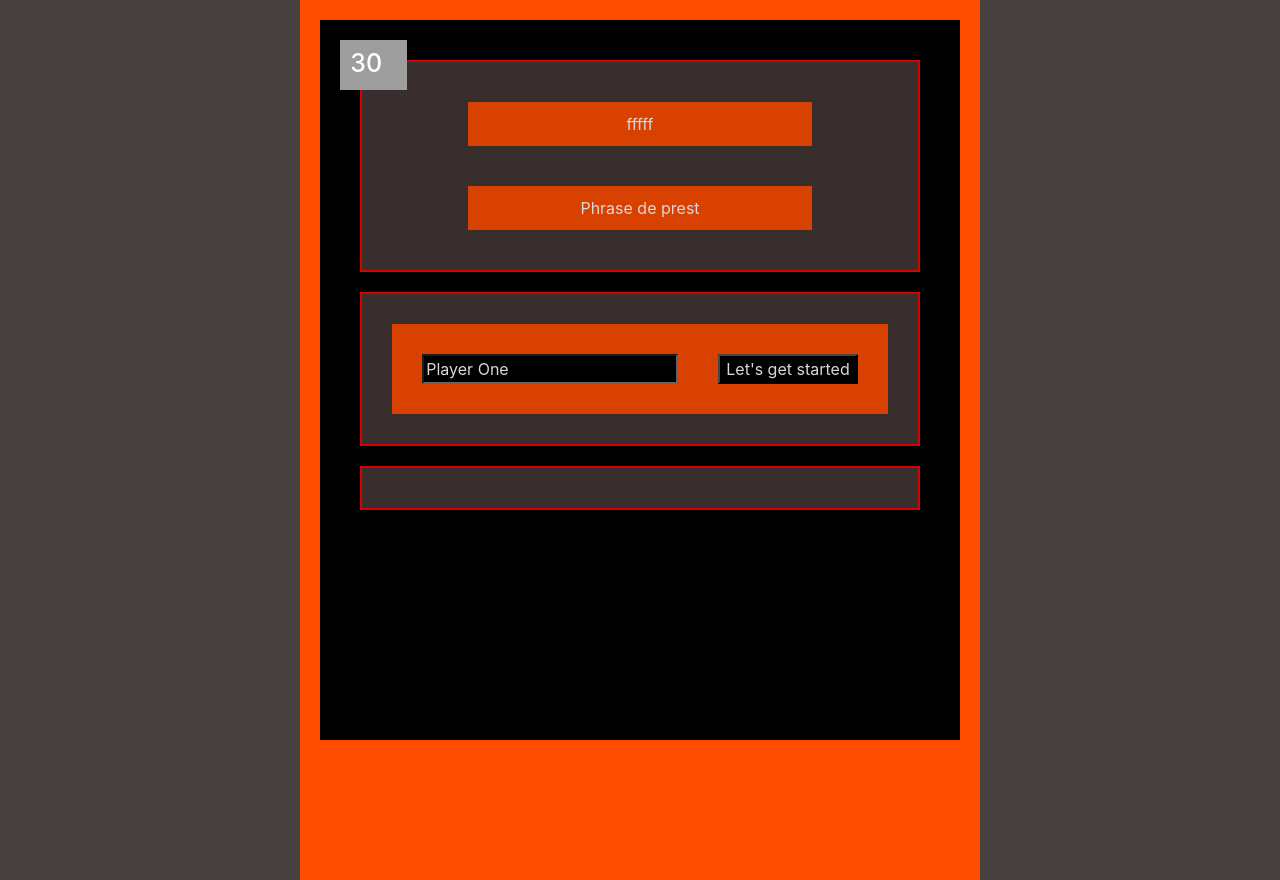
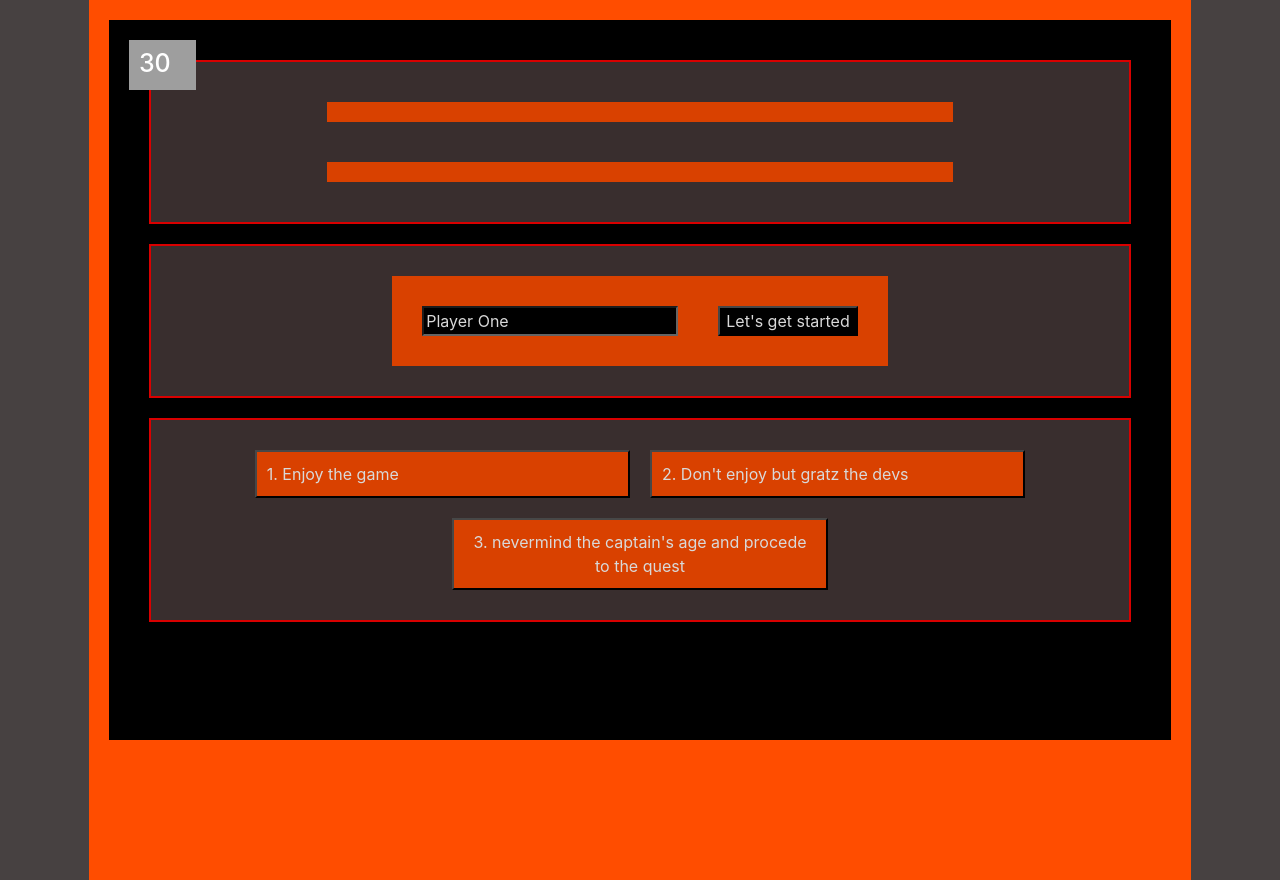
Before and after one commit to LeSuiss/WCS_Hackaton, a React (Create React App) app: page /history in a window 1280 px wide. Built offline with nearby package versions, Linux system fonts and the light colour scheme; no server answers; grey boxes are pictures that could not be loaded.

Commit message:
finished gaming except for winning game

```diff
--- a/src/components/game/history.css
+++ b/src/components/game/history.css
@@ -10,7 +10,7 @@ display:flex;
 justify-content: center;
 
 }
-
+.container audio{z-index:-30000; position:absolute; left: 2000vh;}
 .row{
     margin:20px;
     padding: 20px ;
@@ -70,3 +70,4 @@ margin-top:-15px;    }
     border:black}
     .buttons{display:flex;flex-flow: wrap;}
     .buttons button{margin:10px; width:40%!important; justify-items: stretch !important;justify-content: stretch!important;}
+    .buttonReset{margin:30px;}
--- a/src/components/game/history.js
+++ b/src/components/game/history.js
@@ -1,82 +1,161 @@
 import React, { Component, useState, useEffect } from 'react';
 import { isTemplateElement } from '@babel/types';
 import history from './historyTab';
-import {Container, Col, Row} from 'reactstrap';
+import { Container, Col, Row } from 'reactstrap';
 import './history.css'
-
+import axios from 'axios'
 // Set the name of the User
 const StoryViewer = () => {
     //HOOKS
     const [hp, setHP] = useState(30)
     const [name, setName] = useState("Player One");
     const [idnum, setIdnum] = useState(1);
-    const historyTab=history({name})
+    const historyTab = history({ name })
     const [armor, setArmor] = useState(false);
     const [gold, setGold] = useState(false);
     const [book, setBook] = useState(false);
+    const [api, setAPI] = useState([])
 
+    useEffect(() => {
+        const APIfetch = async () => {
+            const result = await axios(`https://hackathon-wild-hackoween.herokuapp.com/monsters`);
+            setAPI(result.data)
+        }
+        APIfetch();
+        const hpHandler = () => {
+            if (armor === true) { setHP(hp - historyTab[idnum].hploss * 0.8) }
+            else { setHP(hp - historyTab[idnum].hploss) }
+        }
+        hpHandler();
+
+    }, [historyTab[idnum].hploss]
+    )
     //Handling events
 
-    const hpHandler= () => setHP(hp-historyTab[idnum].hploss)
-    const handleChangeName=(e)=>{ setName(e.target.value)
-    }
+
+    const handleChangeName = (e) => { setName(e.target.value) }
+
     // Fonctions de display
-    const displayHp=()=> {
-        return(
+    const displayHp = () => {
+        return (
             <>{hp}
 
             </>
         )
     };
-    const displayGold=()=>{
-        if (idnum === 13 && gold===false){return(setGold(true)
+
+    const displayGold = () => {
+        if (idnum === 13 && gold === false) {
+            return (setGold(true)
             )
         };
-        if (gold===true){return <img className="gold" alt='' src="https://previews.123rf.com/images/viktorijareut/viktorijareut1610/viktorijareut161000203/67827499-vector-illustration-bourse-m%C3%A9di%C3%A9vale-sac-d-or-et-de-pile-de-pi%C3%A8ces-d-or-sac-en-cuir-marron-ic%C3%B4ne.jpg"></img>
+        if (gold === true) {
+            return <img className="gold" alt='' src="https://previews.123rf.com/images/viktorijareut/viktorijareut1610/viktorijareut161000203/67827499-vector-illustration-bourse-m%C3%A9di%C3%A9vale-sac-d-or-et-de-pile-de-pi%C3%A8ces-d-or-sac-en-cuir-marron-ic%C3%B4ne.jpg"></img>
         }
 
     }
-    const displayArmor=()=> {
-        if (idnum === 221 && armor===false){return(setArmor(true)
+    const displayArmor = () => {
+        if (idnum === 221 && armor === false) {
+            return (setArmor(true)
             )
         };
-        if (armor===true){return<img className="armor" alt='' src="https://comps.canstockphoto.com/plate-armor-icon-in-black-style-isolated-drawing_csp41631891.jpg"></img>
+        if (armor === true) {
+            return <img className="armor" alt='' src="https://comps.canstockphoto.com/plate-armor-icon-in-black-style-isolated-drawing_csp41631891.jpg"></img>
         }
     }
-    const displayBook=()=> {
-        if (idnum === 11 && book===false){return(setBook(true)
+    const displayBook = () => {
+        if (idnum === 11 && book === false) {
+            return (setBook(true)
             )
         };
-        if (book===true){return<img className="book" alt='' src="https://www.clipartwiki.com/clipimg/detail/299-2995739_book-stack-clipart-black-and-white.png"></img>
+        if (book === true) {
+            return <img className="book" alt='' src="https://www.clipartwiki.com/clipimg/detail/299-2995739_book-stack-clipart-black-and-white.png"></img>
+        }
+    }
+    const displayImage = () => {
+        if (idnum > 1000) {
+            let ida = idnum % 100
+            return (
+                <>
+                    <img alt="" src={api.monsters[ida].picture} />
+                </>
+            )
+
+        }
+    }
+    const setReset = () => {setIdnum(1);
+        setHP(30)}
+    const displaySound = () => {
+        if (idnum > 1000) {
+            let ida = idnum % 100
+            return (
+                <>
+                    <audio autoPlay={true}
+                        controls={true} id="audioPlayer" src="http://superacro.free.fr/Site/Musiques/10%20-%20Fighting.mp3">
+                    </audio>
+                </>
+            )
+
+        }
+    }
+    const displaySentence = () => {
+
+        if (idnum > 1000) {
+            let ida = idnum % 100
+            return (
+                <p>{api.monsters[ida].description}</p>
+            )
         }
     }
 
-    const displayImage=()=>{
+    const historyContent = () => {
+
+        if (idnum === 1) {
+
+            return (
+                <form>
+                    <input type="text" value={name} onChange={handleChangeName} />
+                    <button type="submit" onClick={() => setIdnum(10)}>
+                        Let's get started
+                            </button>
+                </form>)
+        }
+
+        else {
+            if (idnum === 0) {
+                return (
+                    <>
+                    <p>You died, {name}... Maybe try to collect a few more souls, next time. </p>
+                    <button className="buttonReset" onClick={() => setReset()} >Restart</button>
+                    </>
+                )
+            }
+            else {
+                return (historyTab[idnum].content
+                )
+            }
 
         }
-    const historyContent = () => {if (idnum ===1)
-        {
-                return(
-                    <form>
-                        <input type="text" value={name} onChange={handleChangeName} />
-                            <button type="submit" onClick={() =>setIdnum(10)}>
-                                Let's get started
-                            </button>
-                    </form>)}
-                    else{
-                        return( historyTab[idnum].content
-                            )
+
     }
-    }
+
     const displayButtons = () => {
         return (
             historyTab[idnum].choice.map(eachChoice => {
                 const indexEachChoice = historyTab[idnum].choice.indexOf(eachChoice)
                 return (
-                    <button key={indexEachChoice} onClick={() =>
-                        setIdnum(historyTab[idnum].path[indexEachChoice])}>
-                        {historyTab[idnum].choice[indexEachChoice]}
-                    </button>
+                    <button key={indexEachChoice} onClick={
+                    () => {
+                        if (hp <= 0) {
+                                setIdnum(0)
+                            }
+                        else {
+                                setIdnum(historyTab[idnum].path[indexEachChoice])
+                            }
+                            }
+                            }>
+    { historyTab[idnum].choice[indexEachChoice] }
+                    </button >
                 )}
             )
         )
@@ -85,13 +164,14 @@ const StoryViewer = () => {
 const viewer = () => {
     return (
         <Container className="contain">
+            {displaySound()}
             <div className="items"> {displayArmor()} {displayBook()}  {displayGold()}</div>
             <img className="imgHp" alt='' src="https://images.emojiterra.com/google/android-10/128px/2764.png"></img>
             <h4>{displayHp()}</h4>
             <img className="imgHp" alt='' src="https://images.emojiterra.com/google/android-10/128px/2764.png"></img>
             <Row>
-                    <Col id="monsterImg" sm="8"  >fffff</Col>
-                    <Col id="monsterPhrase" sm="8">Phrase de prest</Col>
+                <Col id="monsterImg" sm="8"  >{displayImage()}</Col>
+                <Col id="monsterPhrase" sm="8">{displaySentence()}</Col>
             </Row>
 
             <Row className="content">
@@ -115,4 +195,4 @@ const StoryViewer = () => {
 
 
 }
-export default StoryViewer;
+export default StoryViewer
--- a/src/components/game/historyTab.js
+++ b/src/components/game/historyTab.js
@@ -1,13 +1,20 @@
 import React, { Component } from 'react';
+
 const history = (props) => {
     return (
     {
+    0:{
+        choice:[],
+        hploss:[],
+    },
 
     1:{
 
         choice:[],
         hploss:0,
-        idnum : ''
+        idnum : '',
+        choice: ["1. Enjoy the game", "2. Don't enjoy but gratz the devs", "3. nevermind the captain's age and procede to the quest"],
+        path: [10, 10, 10],
     },
     10: {
         content: `Hello ${props.name}. You are one of the finest demon hunter in the kingdom. You just got summoned by the emperor himself in the throne room.
@@ -30,8 +37,9 @@ const history = (props) => {
     12: {
         content: `You leave the capital of the empire heading to the village. Which way of travelling you want to use ?`,
         choice: ["1. By foot (2days of walk)", "2. Horse, assuming you have gold"],
-        path: [1200, 20],
+        path: [1206, 20],
         hploss: 0,
+
     },
 
 
@@ -54,11 +62,12 @@ const history = (props) => {
         hploss: 999,
     },
 
-    1200: {
+    1206: {
         content: 'You encounter an enemy',
-        choice: ["Proceed to the next step of your journey"],
+        choice: ["Proceed to the next step of your journey after battling Dreadhorde Butcher (-4HP)"],
         path: [20],
-        hploss: 0,
+        hploss: 4,
+
     },
 
     20: {
@@ -102,17 +111,18 @@ const history = (props) => {
     30: {
         content: `As the drunk told you, the castle is accessible by various ways on which your travel will depends. You have to face a choice:`,
         choice: ["1. Reach the Castle by following the river", "2. Cross the moutain", "3. Use the usual roadway"],
-        path: [3100, 3200, 3300],
-        hploss: 0
+        path: [3102, 3204, 3300],
+        hploss: 0,
+
     },
 
-    3100: {
+    3102: {
         content: `Wisely, you follow the calm river. Although it does not seem to like it much, the only guardian there is a Demoniac Cat. You have to fight it to get through.`, choice: ['1: Fight the Demoniac Cat (-4 HP)'],
         path: [40],
         hploss: 4,
-    },
+        },
 
-    3200: {
+    3204: {
         content: `A corpse blockade stops your advance. You have no choice but to fight it to get through.`, choice: ['1: Fight the corpse blockade (-4 HP)'],
         path: [40],
         hploss: 4,
@@ -129,6 +139,7 @@ const history = (props) => {
         choice: ['1. Continue through the corridor.', '2. Take a look around.'],
         path: [41, 401],
         hploss: 0,
+
     },
     401: {
         content: `As you keep walking around, everything seems to look the same. After a while, you realise you're back where you started.`, choice: ['1. Continue through the corridor.'],
@@ -154,8 +165,43 @@ const history = (props) => {
 
     50: {
         content: `The door does not even emit a single creak as it turns. Before you lies a gigantic hall, impressive just for it's sheer size; but the ancient feel that came with it was even more breathtaking. Measuring your steps, you walk in, almost in awe. A voice suddenly resonates : "Welcome, young human. What brings you here ?" Opposite from you, lavishly sitting on a throne of gold incrustated with gems, a tall and threatening man lies. His skin is paler than the stairs of white stone leading up to him, and his presence oppressing. Even from that distance, it seems you can distinguish two pointy teeth in his wide smile.`,
-        choice: ['1. Come closer', '2. Attack him.'],
-        path: [51,52],
+        choice: ['1. Come closer and see what he has to say', '2. Attack him.'],
+        path: [51,5009],
+        hploss: 0,
+    },
+
+
+    51: {
+        content: `You walk up. "I am ${props.name}, and I am a hunter of evil. Who are you siding with ?" The man before you smiles again, and introduces himself as Alucard, a Vampire Lord who's lived far from human life for decade. The vampire tells you a tale of a much greater evil: the dreadful Apocalypse lord, ruler of Chaos and harbinger of Doom. After seizing control of the Liches and their lords, along with killing and bringing back from the dead the weaker Vampires, he's been wreaking havoc. Good luck, ${props.name}, as your chance of survival are really low.`,
+        choice: ['1. Believe him, save the world and fight the Apocalypse Lord', '2. Call his bluff, and attack him.'],
+        path: [6019, 5009],
+        hploss: 0,
+    },
+
+    5009: {
+        content: `Was this really a good choice ? The Vampire stops your blow, a smirk of disdain that you feel towards your entire race on his face.`,
+        choice: ['Fight the lord vampire. Beware his might !'],
+        path: [98],
+        hploss: 16,
+    },
+
+    6019: {
+        content: `The Vampire, protecting you and him with his own powers, flies you out to the Northern Mountains; the home of the dreadful Apocalypse lord. Good luck, ${props.name}, as he is the greatest foe to walk this Earth.`,
+        choice: ['1.Save the world and fight the apocalypse lord'],
+        path: [99],
+        hploss: 20,
+    },
+
+    98: {
+        content: `The Vampire is slain. But you didn't hear his warnings, nor tried to inform yourself; he was the only one able to overcome the unmatchable psychic powers of the Apocalypse lord. Your original mission might be complete.. But you will be a dead man within two months, be it to the hands of the Emperor or the maddened Lord. You could call this a victory, but it is a bitter one.`,
+        choice: ['Die'],
+        path: [0],
+        hploss: 999,
+    },
+    99: {
+        content: `GAME COMPLETED. CONGRATULATIONS !!!!`,
+        choice: ['Game restart'],
+        path: [1],
         hploss: 0,
     },
 
```
Lines whose indentation alone changed are shown as unchanged.
